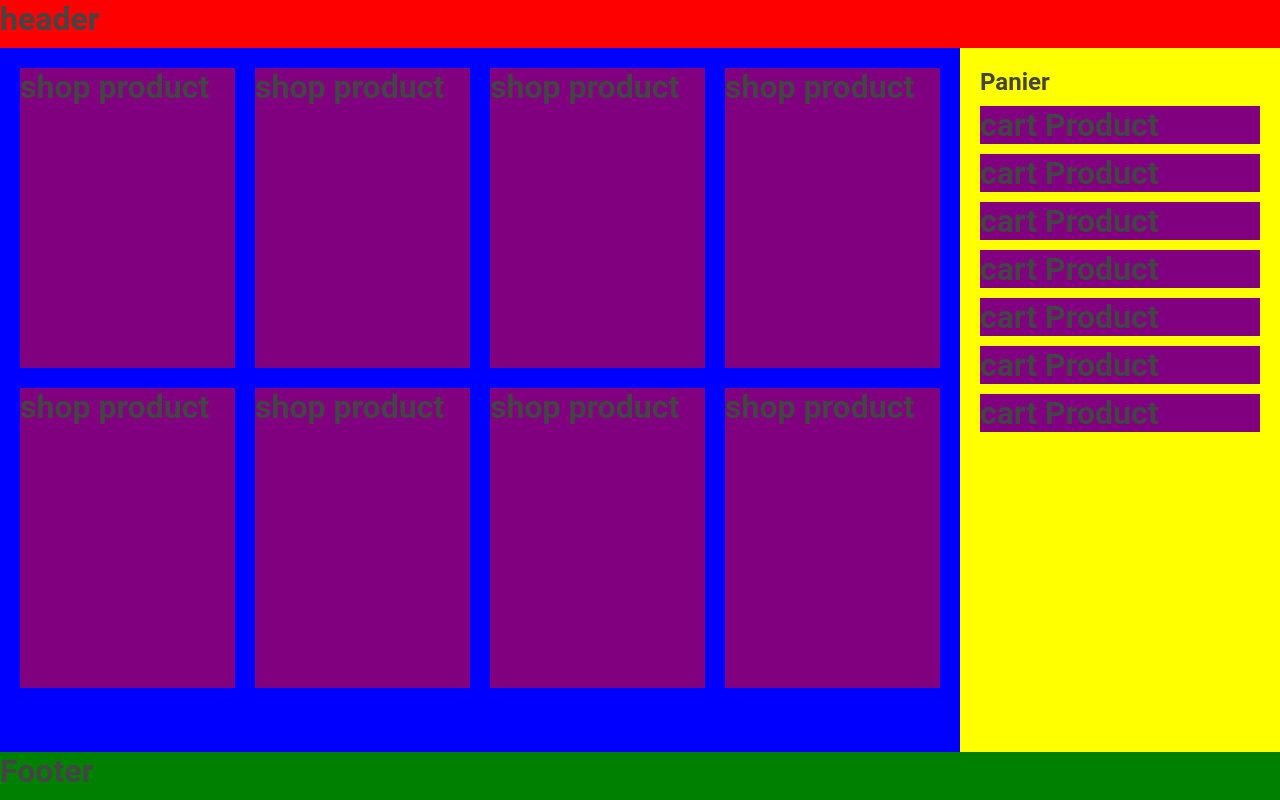
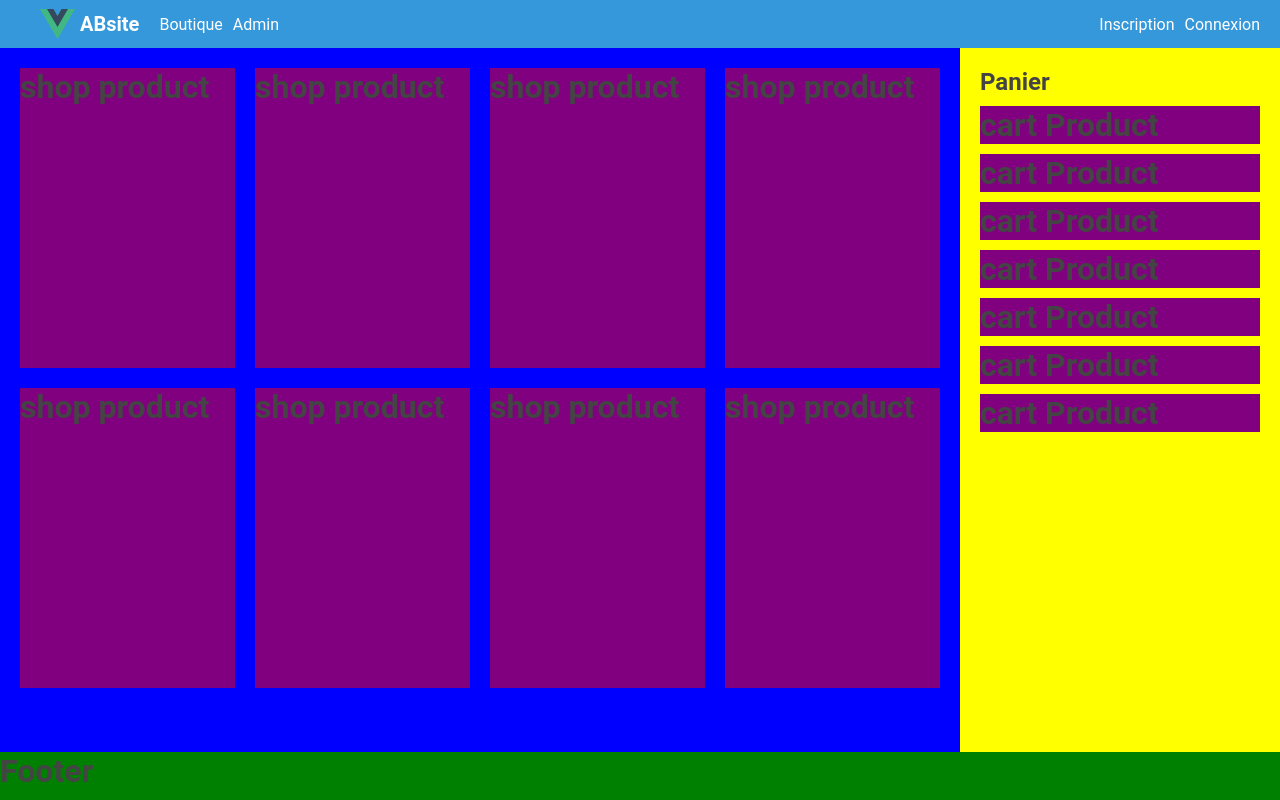
Before and after one commit to absitwebb/vueprojet1boutique, a Vue app in the folder boutique/: page / in a window 1280 px wide. Built offline with nearby package versions, Linux system fonts and the light colour scheme.

Commit message:
header 14/06/22

```diff
--- a/boutique/src/App.vue
+++ b/boutique/src/App.vue
@@ -2,7 +2,7 @@
 <template>
   <div class="app-container">
     <!--composants-->
-    <theheader class="header b1" />
+    <theheader class="header" />
     <Shops class="shop b2" />
     <Carte class="carte b3" />
     <thefooter class="footer b4" />
--- a/boutique/src/assets/sass/_bases.scss
+++ b/boutique/src/assets/sass/_bases.scss
@@ -23,7 +23,8 @@
 
 // lien
 a {
-  color: var(--colortext);
+  color: $colortext;
+  text-decoration: none;
 }
 
 body {
--- a/boutique/src/assets/sass/_class.scss
+++ b/boutique/src/assets/sass/_class.scss
@@ -18,7 +18,7 @@
 .justify-content-center {
   justify-content: center;
 }
-.align-items {
+.align-items-center {
   align-items: center;
 }
 
@@ -31,6 +31,12 @@
 //marge intérieur 10px
 .p-10 {
   padding: 10px;
+}
+
+//padding horizontal droite et gauche
+.px-20 {
+  padding-left: 20px;
+  padding-right: 20px;
 }
 //marge intérieur 20px
 .p-20 {
@@ -46,6 +52,14 @@
 .m-10 {
   margin: 10px;
 }
+//marge exterieure 20px
+.mr-20 {
+  margin: 20px;
+}
+// marge droite 10px
+.mr-10 {
+  margin-right: 10px;
+}
 
 //marge exterieure bas 10px
 .mb-10 {
--- a/boutique/src/components/Header.vue
+++ b/boutique/src/components/Header.vue
@@ -1,12 +1,50 @@
 //------html------------------------//
 <template>
-  <div>
-    <h1>header</h1>
-  </div>
+  <header class="px-20 d-flex flex-row align-items-center">
+    <!------logo--------->
+    <a href="#" class="d-flex flex-row align-items-center mr-20">
+      <img src="../assets/logo.svg" alt="image" />
+      <span class="logo">ABsite</span>
+    </a>
+    <!------liste gauche--------->
+    <ul class="d-flex flex-row flex-fill">
+      <li class="mr-10">
+        <a href="#">Boutique</a>
+      </li>
+      <li>
+        <a href="#">Admin</a>
+      </li>
+    </ul>
+    <!------liste droite--------->
+    <ul class="d-flex flex-row">
+      <li class="mr-10">
+        <a href="#">Inscription</a>
+      </li>
+      <li>
+        <a href="#">Connexion</a>
+      </li>
+    </ul>
+  </header>
 </template>
 
 //-------------javascript typecript--------------
 <script setup lang="ts"></script>
 
 //-------scss------------------------------------
-<style lang="scss" scoped></style>
+<style lang="scss" scoped>
+@import "../assets/base.scss";
+header {
+  background-color: $colorprimary-1;
+  a {
+    color: $colortext-primary;
+    img {
+      width: 35px;
+      margin-right: 5px;
+    }
+    .logo {
+      font-weight: 700;
+      font-size: 20px;
+    }
+  }
+}
+</style>
```
